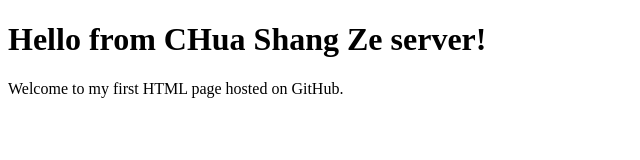
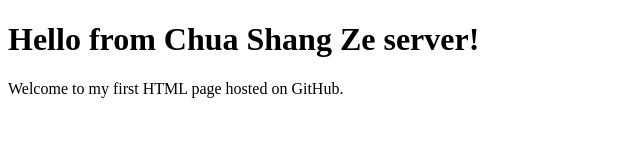
Before and after one commit to szchua/CloudTesting, a plain HTML site: page index.html in a window 1280 px wide. Shown: the whole page, without its empty margins (0-640 px from the left). Drawn offline with Linux system fonts and the light colour scheme.

Commit message:
Update index.html

```diff
--- a/index.html
+++ b/index.html
@@ -6,7 +6,7 @@
     <title>My First HTML Page</title>
 </head>
 <body>
-    <h1>Hello from CHua Shang Ze server!</h1>
+    <h1>Hello from Chua Shang Ze server!</h1>
     <p>Welcome to my first HTML page hosted on GitHub.</p>
 </body>
 </html>
```
